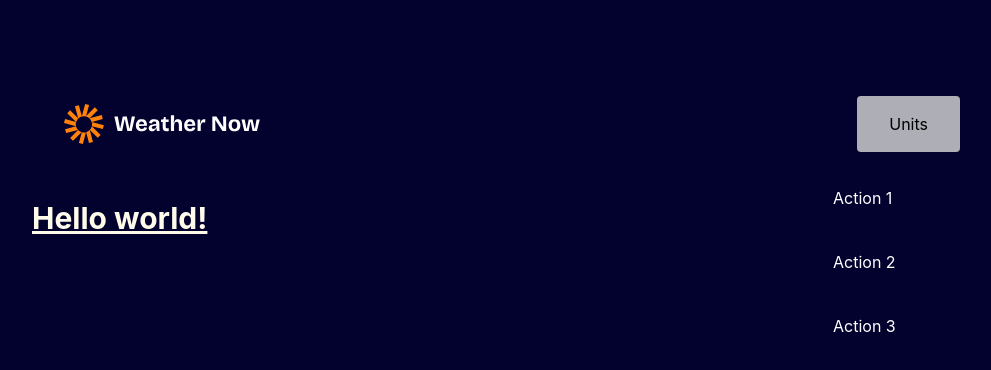
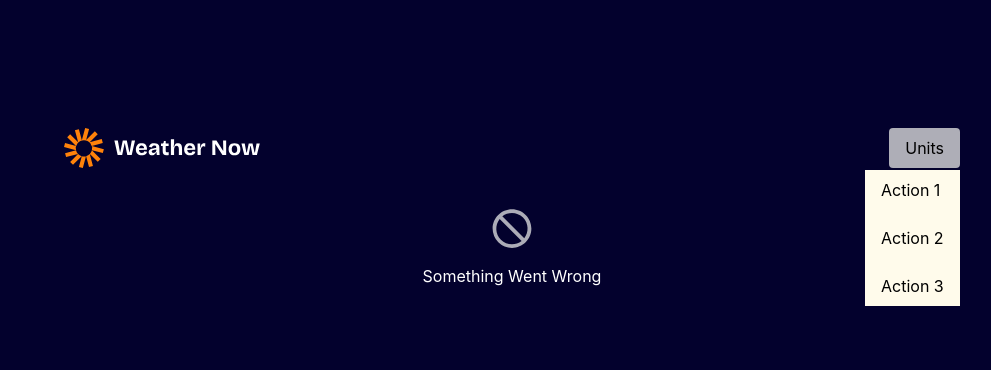
Before and after one commit to SohailShaikh2000/weather-app, a React (Vite) app: page / in a window 1280 px wide. Both pictures are taken after a click on the button "Units". Shown: the top 370 px of the page, without its empty margins (128-1119 px from the left). Built offline with nearby package versions, Linux system fonts and the light colour scheme.

Commit message:
error state page added

```diff
--- a/src/App.tsx
+++ b/src/App.tsx
@@ -1,12 +1,13 @@
 import "./App.css";
-import Header from "./header/header";
+import Header from "./header/Header";
+import Error from "./modals/Error";
 
 function App() {
 
   return (
     <div className="">
       <Header />
-      <h1 className="text-3xl font-bold underline text-amber-50">Hello world!</h1>
+      <Error />
     </div>
   )
 }
--- a/src/header/Header.tsx
+++ b/src/header/Header.tsx
@@ -3,16 +3,16 @@ import Dropdown from 'react-bootstrap/Dropdown'
 
 const Header = () => {
   return (
-    <div className="flex justify-between">
+    <div className="flex justify-between pb-10">
       <img src={logo} alt="" />
-      <Dropdown className="text-white ">
+      <Dropdown className="text-white">
         <Dropdown.Toggle className="bg-[hsl(240,6%,70%)]! text-black px-4 py-2 rounded cursor-pointer">
-            Units
+          Units
         </Dropdown.Toggle>
-        <Dropdown.Menu className="flex flex-col gap-2">
-            <Dropdown.Item href="#/action1" className=" text-white px-4 py-2 rounded cursor-pointer">Action 1</Dropdown.Item>
-            <Dropdown.Item href="#/action2" className=" text-white px-4 py-2 rounded cursor-pointer">Action 2</Dropdown.Item>
-            <Dropdown.Item href="#/action3" className=" text-white px-4 py-2 rounded cursor-pointer">Action 3</Dropdown.Item>
+        <Dropdown.Menu className="flex flex-col gap-2 bg-amber-50!">
+            <Dropdown.Item href="#/action1" className="text-black px-4 py-2 rounded cursor-pointer">Action 1</Dropdown.Item>
+            <Dropdown.Item href="#/action2" className="text-black px-4 py-2 rounded cursor-pointer">Action 2</Dropdown.Item>
+            <Dropdown.Item href="#/action3" className="text-black px-4 py-2 rounded cursor-pointer">Action 3</Dropdown.Item>
         </Dropdown.Menu>
       </Dropdown>
     </div>
--- a/src/index.css
+++ b/src/index.css
@@ -1,7 +1,8 @@
-* {
+body {
   margin: 0;
   padding: 0;
   box-sizing: border-box;
-  padding: 1rem 2rem;
+  padding: 8rem 12rem;
   background: hsl(243, 96%, 9%);
+  color: #ffffff;
 }
--- /dev/null
+++ b/src/modals/Error.tsx
@@ -0,0 +1,11 @@
+import errorLogo from '../../assets/images/icon-error.svg'
+const Error = () => {
+  return (
+    <div className="flex flex-col gap-4 items-center justify-center w-full">
+        <img src={errorLogo} alt="" className='h-10 w-10 ' />
+        <h1>Something Went Wrong</h1>
+    </div>
+  )
+}
+
+export default Error
```
Also changed, not shown: src/App.css (line endings or trailing spaces).
